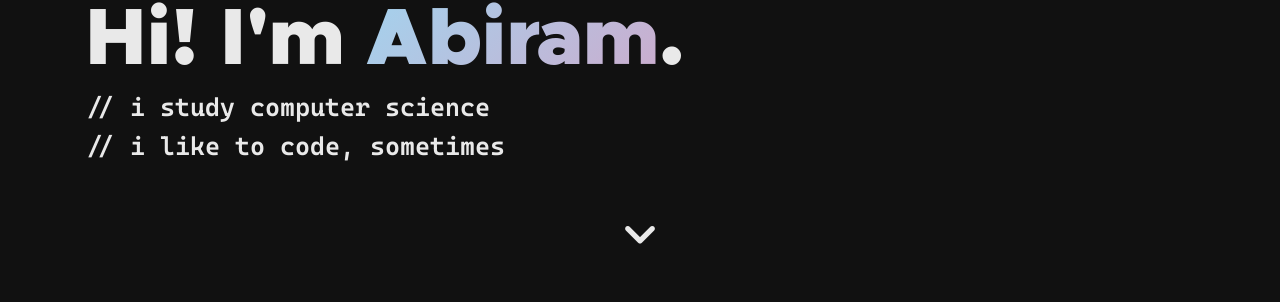
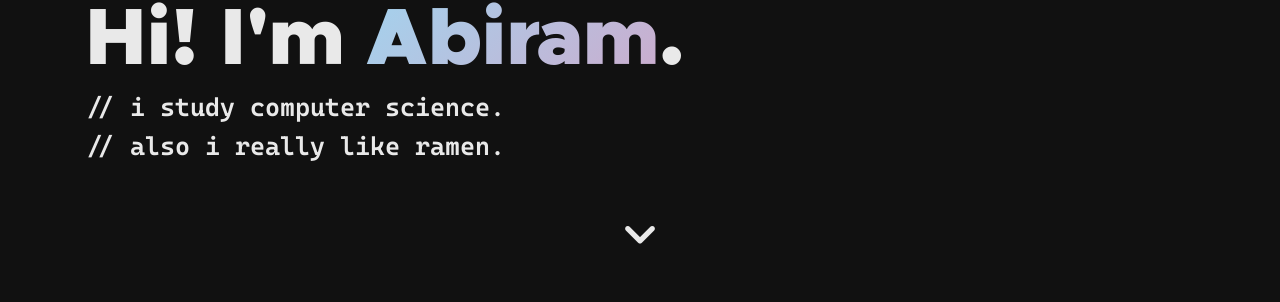
Before and after one commit to jeffreydyao/abiramen.github.io, a Jekyll site: the page built from index.html, in a window 1280 px wide. Shown: the part 337-639 px from the top of the page. Built offline with Jekyll 4.4.1, drawn with Linux system fonts in a browser that asks for light colours; nearby versions of some CDN libraries; part of the change alters nothing that is shown.

```diff
--- a/assets/css/splash.scss
+++ b/assets/css/splash.scss
@@ -37,6 +37,10 @@
     margin-bottom: 1rem;
 }
 
+#splash-desc {
+    min-height: 2 * 1.5 * 1.6rem;
+}
+
 #splash-title {
     font-family: 'Metropolis';
     font-weight: bolder;
@@ -63,7 +67,7 @@
     transform: scale(1.06);
 }
 
-#flashing-cursor {
+.flashing-cursor {
     background: $pastel-blue;
     display: inline-block;
     width: 0.125rem;
--- /dev/null
+++ b/assets/js/landing.js
@@ -0,0 +1,23 @@
+const line1 = '// i study computer science.';
+const line2 = '// also i really like ramen.';
+const base_speed = 40;
+
+let char_count = 0;
+
+const typewrite = () => {
+    let $ = document.querySelector.bind(document);
+    if (char_count < line1.length + line2.length) {
+        if (char_count < line1.length) {
+            $('#cursor-2').style.display = 'none';
+            $('#splash-line1').innerHTML += line1[char_count];
+        } else {
+            $('#cursor-1').style.display = 'none';
+            $('#cursor-2').style.display = 'inline-block';
+            $('#splash-line2').innerHTML += line2[char_count - line1.length];
+        }
+        char_count++;
+        setTimeout(typewrite, base_speed * (1 + Math.random()) + (char_count == line1.length) * 400);
+    }
+};
+
+typewrite();
--- a/index.html
+++ b/index.html
@@ -11,8 +11,10 @@ navtype: plain
                 Hi! I'm <span id="splash-glow">Abiram</span>.
             </div>
             <div id="splash-desc">
-                // i study computer science<br>
-                // i like to code, sometimes <span id="flashing-cursor"></span>
+                <span id="splash-line1"></span>
+                <div id="cursor-1" class="flashing-cursor"></div><br>
+                <span id="splash-line2"></span>
+                <div id="cursor-2" class="flashing-cursor"></div>
             </div>
         </div>
     </div>
@@ -45,3 +47,5 @@ navtype: plain
         {% endfor %}
     </div>
 </section>
+
+<script src="/assets/js/landing.js"></script>
```
